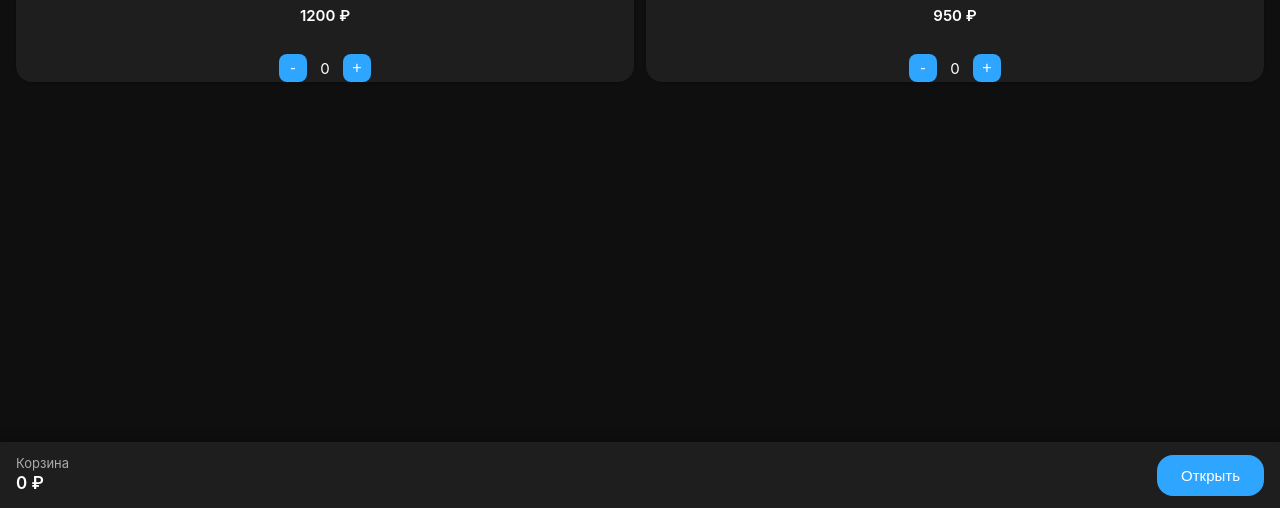
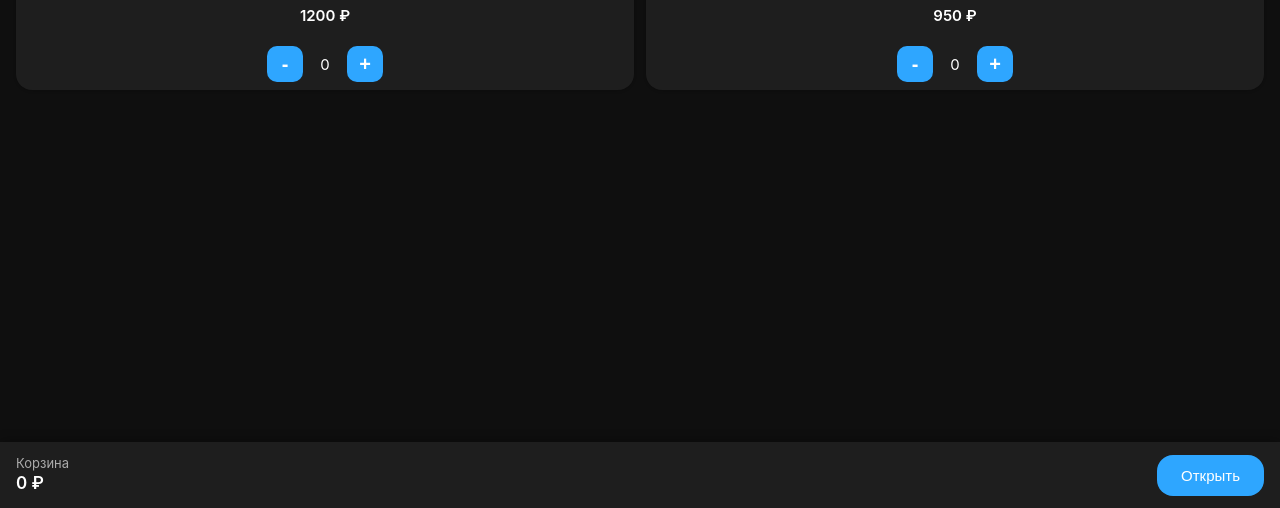
Before and after one commit to Xik0n/Xik0n.github.io, a plain HTML site: page index.html in a window 1280 px wide. Shown: the part 292-800 px from the top of the page. Drawn offline with Linux system fonts and the light colour scheme.

Commit message:
Update index.html

```diff
--- a/index.html
+++ b/index.html
@@ -168,22 +168,23 @@
             display: flex;
             align-items: center;
             justify-content: center;
-            gap: 8px;
-            margin-top: 8px;
+            gap: 12px;
+            margin-top: 0; /* убираем отступ вниз */
+            margin-bottom: 8px; /* немного снизу */
         }
 
         .quantity-btn {
             background-color: var(--tg-theme-button-color);
             color: var(--tg-theme-button-text-color);
             border: none;
-            border-radius: 8px;
-            width: 28px;
-            height: 28px;
+            border-radius: 10px;
+            width: 36px;
+            height: 36px;
             display: flex;
             align-items: center;
             justify-content: center;
-            font-size: 16px;
-            font-weight: 500;
+            font-size: 20px;
+            font-weight: 600;
         }
 
         .quantity-value {
```
